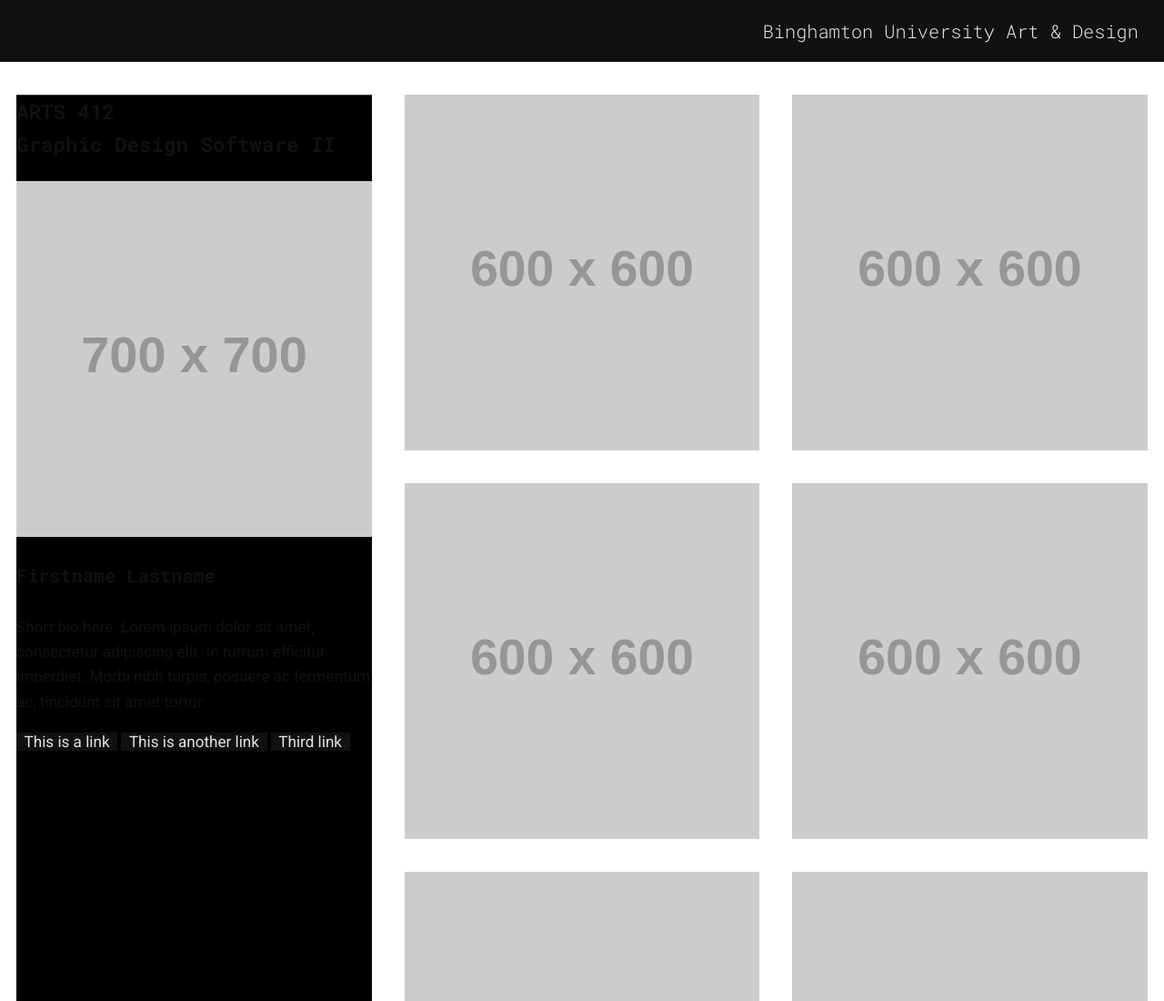
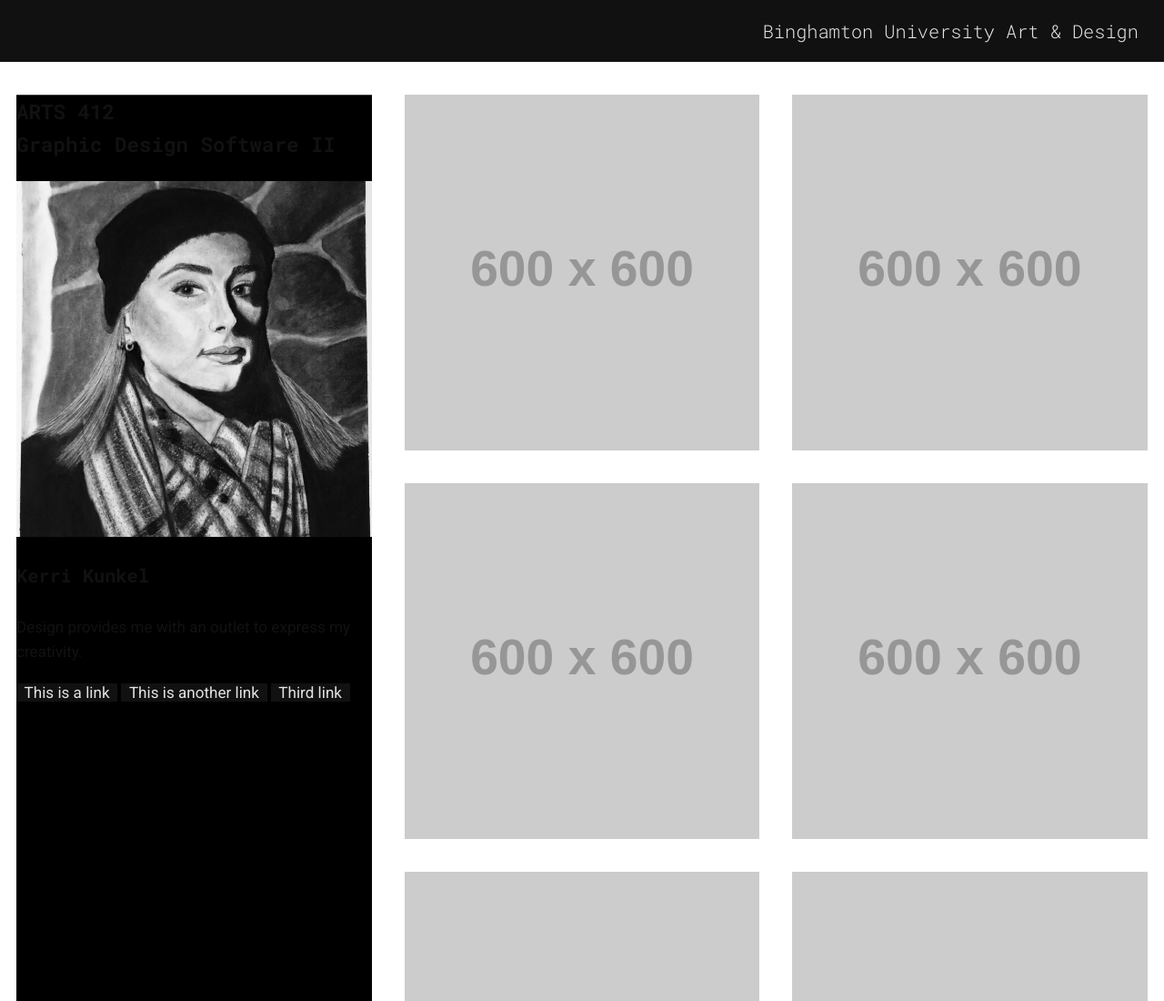
Before and after one commit to Binghamton-University-Design/class-web-journal-kkunkel2, a plain HTML site: page index.html in a window 1280 px wide. Shown: the top 1100 px of the page at 91% size. Drawn offline with nearby package versions, Linux system fonts and the light colour scheme; placeholder pictures from the web are drawn by us; files whose address does not match are found by name.

Commit message:
Description and New Profile Image

```diff
--- a/index.html
+++ b/index.html
@@ -3,7 +3,7 @@
 	<head>
 		<meta charset="utf-8">
     <meta name="viewport" content="width=device-width, initial-scale=1.0">
-		<title>ARTS 412 Journal | Kevin Lahoda</title>
+		<title>ARTS 412 Journal | Kerri Kunkel</title>
 		<link rel="stylesheet" href="css/normalize.css">
 		<link rel="stylesheet" href="css/grid-utils.css">
 		<link rel="stylesheet" href="css/style.css">
@@ -28,11 +28,11 @@
 							<h3>ARTS 412<br />
 							Graphic Design Software II</h3>
 							<div class="half">
-								<img class="r-image" src="https://via.placeholder.com/700" title="image title" />
+								<img class="r-image" src="images/profile.jpg" title="Self Portrait" />
 							</div>
 							<div class="half">
-								<h4>Firstname Lastname</h4>
-								<p>Short bio here. Lorem ipsum dolor sit amet, consectetur adipiscing elit. In rutrum efficitur imperdiet. Morbi nibh turpis, posuere ac fermentum ac, tincidunt sit amet tortor.</p>
+								<h4>Kerri Kunkel</h4>
+								<p>Design provides me with an outlet to express my creativity.</p>
 								<p>
 									<a href="http://binghamton.edu" target="_blank">This is a link</a> <a href="http://binghamton.edu" target="_blank">This is another link</a> <a href="http://binghamton.edu" target="_blank">Third link</a>
 								</p>
```
Also changed, not shown: images/profile.jpg (added), 1 other file.
